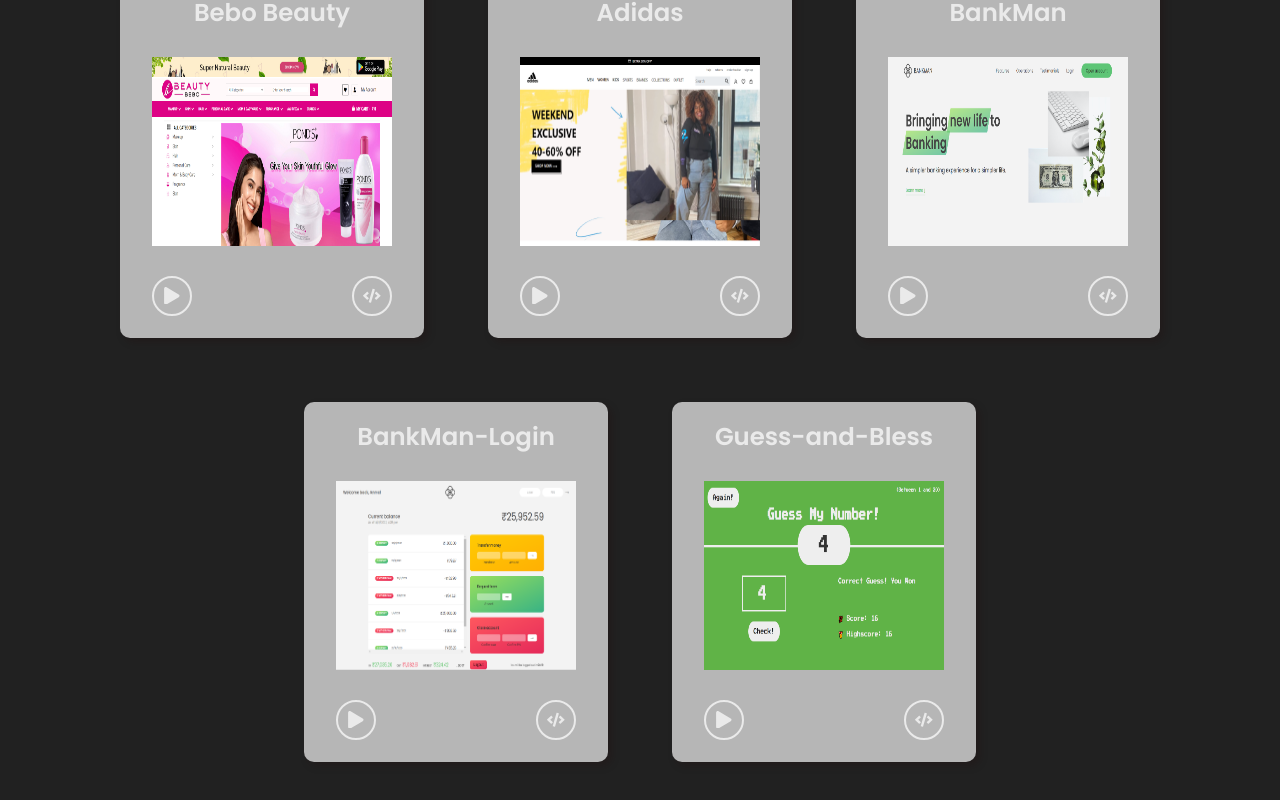
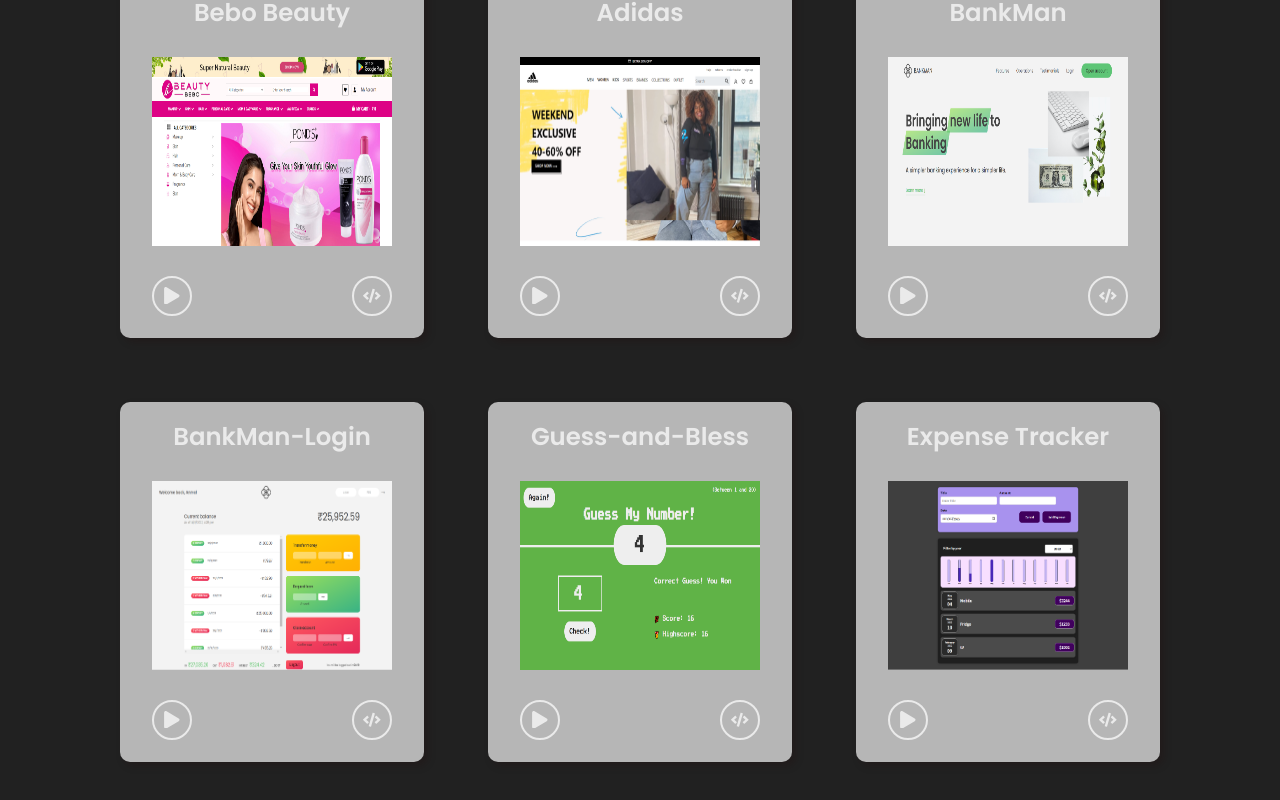
Before and after one commit to anmoljain987/new-portfolio, a React (Create React App) app: page /projects in a window 1280 px wide. Shown: the part 474-1274 px from the top of the page. Built offline with nearby package versions, Linux system fonts and the light colour scheme; a web font is replaced by a local one.

Commit message:
new project add

```diff
--- a/src/data/projectsData.js
+++ b/src/data/projectsData.js
@@ -3,6 +3,7 @@
 import adidas_image from "../assets/svg/projects/adidas.png";
 import bankman_image from "../assets/svg/projects/Anmol.png";
 import bankmanLanding_image from "../assets/svg/projects/bankman.png";
+import expense_image from "../assets/svg/projects/Expense.png";
 export const projectsData = [
   {
     id: 1,
@@ -11,7 +12,7 @@
       "This is a full-fledged clone of website Beauty Bebo, we have tried to implement every possible feature of the website and provided the full payment cycle with login and signup authoristaion",
     tags: ["JavaScript", "HTML", "CSS"],
     code: "https://github.com/nisKULDEEP/Beauty-Bebo",
-    demo: "https://harmonious-taiyaki-a9ee8e.netlify.app/",
+    demo: "https://beauty-bebo-clone.netlify.app/",
     image: beauty_image,
   },
   {
@@ -54,6 +55,16 @@
     demo: "https://guessandbless.netlify.app/",
     image: guess_image,
   },
+  {
+    id: 6,
+    projectName: "Expense Tracker",
+    projectDesc:
+      "It is my First React Project. This is a simple but fun way to keep track of expenses with the help of Bar Graphs.",
+    tags: ["React.js", "React Hooks", "JavaScript"],
+    code: "https://github.com/anmoljain987/expense-tracker",
+    demo: "https://expense-trackerr.netlify.app/",
+    image: expense_image,
+  },
 ];
 
 // Do not remove any fields.
```
Also changed, not shown: src/assets/svg/projects/Expense.png (added).
